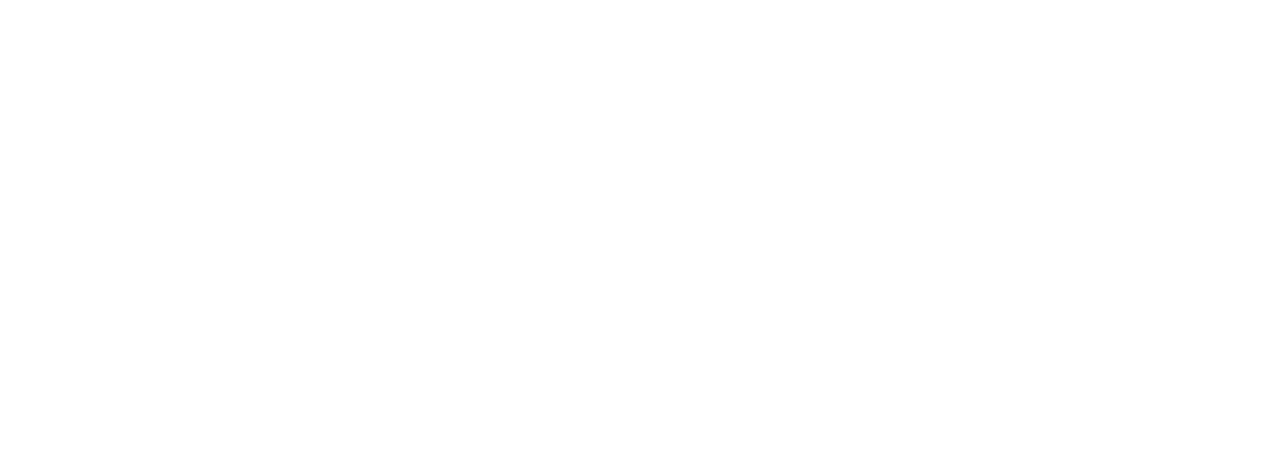
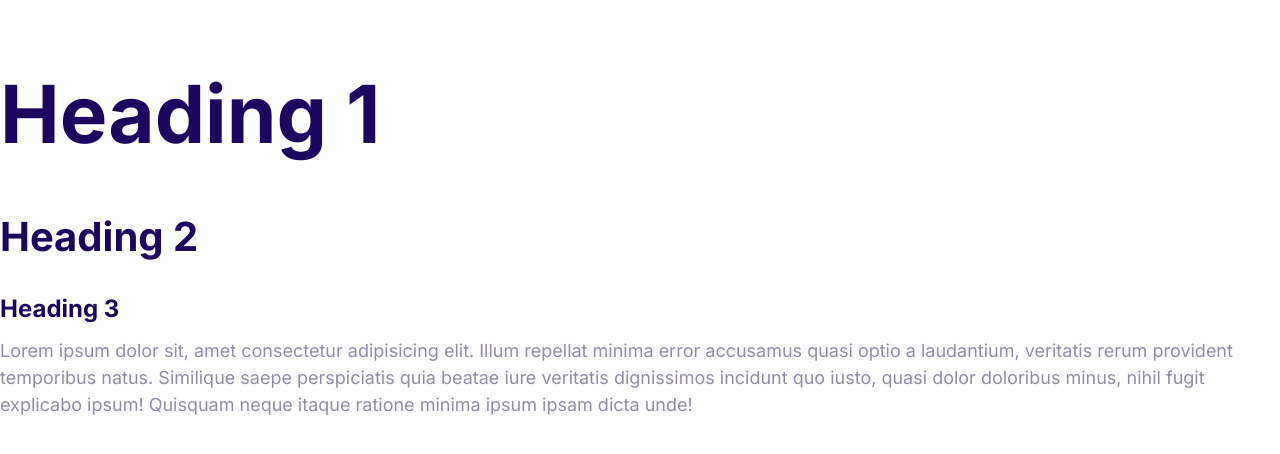
Before and after one commit to keertyverma/cloudify, a plain HTML site: page index.html in a window 1280 px wide. Drawn offline with Linux system fonts and the light colour scheme.

Commit message:
Define the styles for font

```diff
--- a/css/styles.css
+++ b/css/styles.css
@@ -5,3 +5,52 @@
   --color-heading: #1b0760;
   --color-body: #918ca4;
 }
+
+html {
+  font-size: 62.5%;
+}
+body {
+  font-family: Inter, Arial, Helvetica, sans-serif;
+  color: var(--color-body);
+  font-size: 2.4rem;
+  line-height: 1.5;
+}
+
+h1,
+h2,
+h3 {
+  color: var(--color-heading);
+  margin-bottom: 1rem;
+}
+
+h1 {
+  font-size: 7rem;
+}
+
+h2 {
+  font-size: 4rem;
+}
+
+h3 {
+  font-size: 3rem;
+}
+
+p {
+  margin-top: 0;
+}
+
+@media screen and (min-width: 1024px) {
+  body {
+    font-size: 1.8rem;
+  }
+
+  h1 {
+    font-size: 8rem;
+  }
+  h2 {
+    font-size: 4rem;
+  }
+  h3 {
+    font-size: 2.4rem;
+  }
+}
--- a/index.html
+++ b/index.html
@@ -4,8 +4,26 @@
     <meta charset="UTF-8" />
     <meta name="viewport" content="width=device-width, initial-scale=1.0" />
     <title>Cloudify</title>
+    <link rel="preconnect" href="https://fonts.googleapis.com" />
+    <link rel="preconnect" href="https://fonts.gstatic.com" crossorigin />
+    <link
+      href="https://fonts.googleapis.com/css2?family=Inter:wght@400;700&display=swap"
+      rel="stylesheet"
+    />
     <link rel="stylesheet" href="css/normalize.css" />
     <link rel="stylesheet" href="css/styles.css" />
   </head>
-  <body></body>
+  <body>
+    <h1>Heading 1</h1>
+    <h2>Heading 2</h2>
+    <h3>Heading 3</h3>
+    <p>
+      Lorem ipsum dolor sit, amet consectetur adipisicing elit. Illum repellat
+      minima error accusamus quasi optio a laudantium, veritatis rerum provident
+      temporibus natus. Similique saepe perspiciatis quia beatae iure veritatis
+      dignissimos incidunt quo iusto, quasi dolor doloribus minus, nihil fugit
+      explicabo ipsum! Quisquam neque itaque ratione minima ipsum ipsam dicta
+      unde!
+    </p>
+  </body>
 </html>
```
